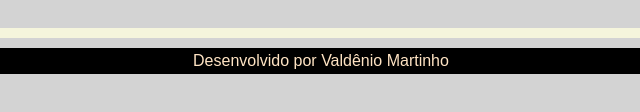
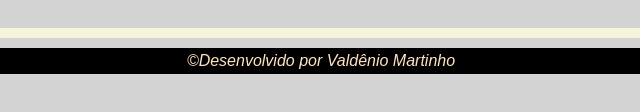
Before and after one commit to valdenio458/projetoSite, a plain HTML site: page index.html in a window 1280 px wide. Shown: the part 354-466 px from the top of the page, 319-959 px from the left. Drawn offline with Linux system fonts and the light colour scheme.

Commit message:
copyright

```diff
--- a/index.html
+++ b/index.html
@@ -38,7 +38,7 @@
 
     </main>
     <footer>
-        <p>Desenvolvido por Valdênio Martinho</p>
+        <p>&copy;Desenvolvido por Valdênio Martinho</p>
     </footer>
 </body>
 </html>
--- a/style.css
+++ b/style.css
@@ -47,4 +47,5 @@ footer{
 }
 footer > p {
     margin:0px;
+    font-style: italic;
 }
```
